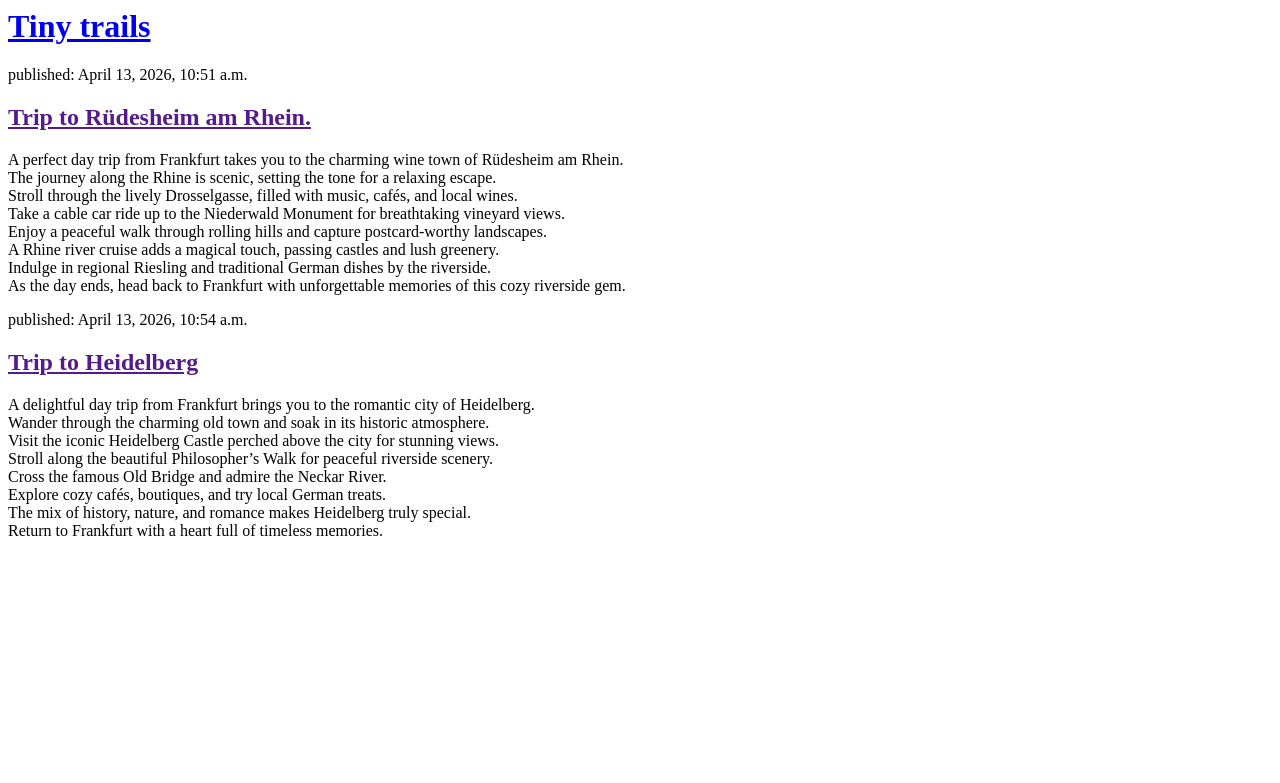
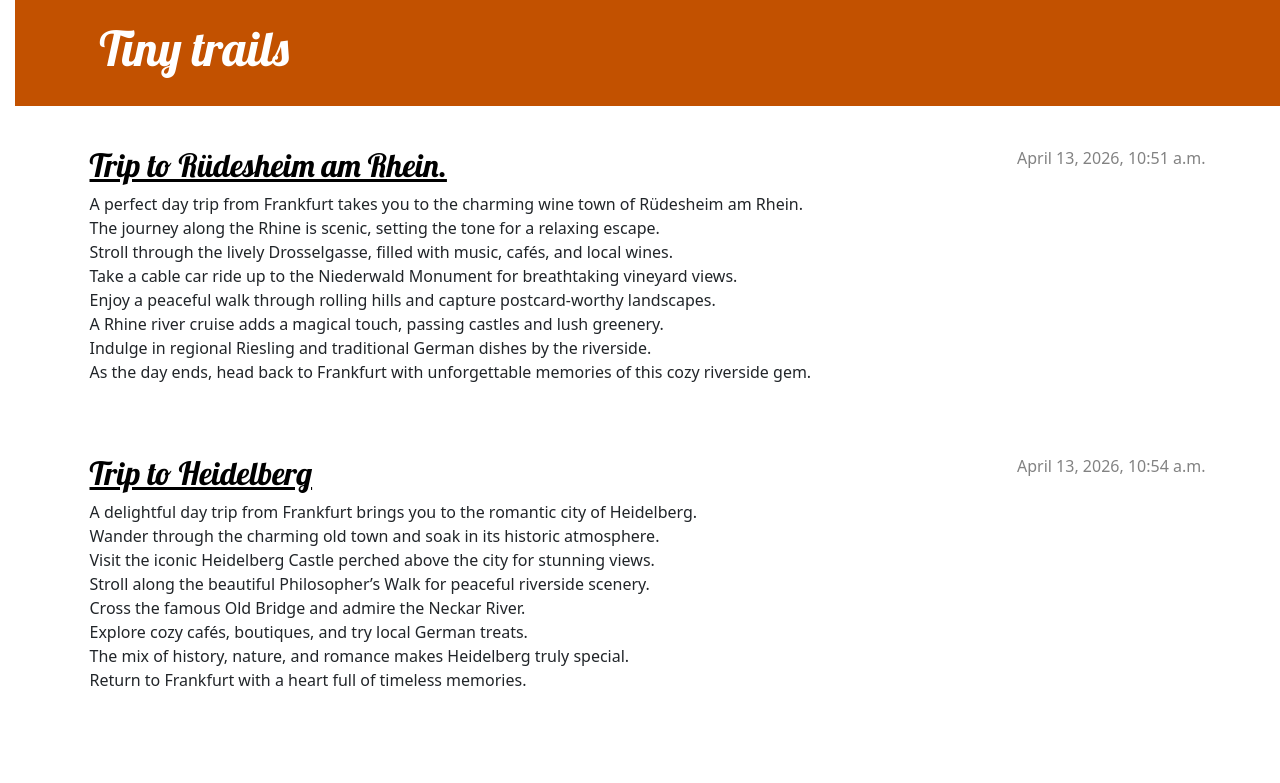
Before and after one commit to maitri128/my-first-blog, a Django app: page / in a window 1280 px wide. Shown: the top 783 px of the page. Run offline with Django 5.2, Linux system fonts and the light colour scheme; data comes from the database, SQL or seed files in the repository; both versions use the stored data as it was after the commit.

Commit message:
Added view and template for detailed blog post as well as CSS for the site.

```diff
--- /dev/null
+++ b/blog/static/css/blog.css
@@ -0,0 +1,81 @@
+h1 a, h2 a {
+    color: #cf0a38;
+}
+body {
+    padding-left: 15px;
+}
+h1 a, h2 a {
+    color: #cf0a38;
+    font-family: 'Lobster';
+}
+.page-header {
+    background-color: #C25100;
+    margin-top: 0;
+    margin-bottom: 40px;
+    padding: 20px 20px 20px 40px;
+}
+
+.page-header h1,
+.page-header h1 a,
+.page-header h1 a:visited,
+.page-header h1 a:active {
+    color: #ffffff;
+    font-size: 36pt;
+    text-decoration: none;
+}
+
+h1,
+h2,
+h3,
+h4 {
+    font-family: 'Lobster', cursive;
+}
+
+.date {
+    color: #828282;
+}
+
+.save {
+    float: right;
+}
+
+.post-form textarea,
+.post-form input {
+    width: 100%;
+}
+
+.top-menu,
+.top-menu:hover,
+.top-menu:visited {
+    color: #ffffff;
+    float: right;
+    font-size: 26pt;
+    margin-right: 20px;
+}
+
+.post {
+    margin-bottom: 70px;
+}
+
+.post h2 a,
+.post h2 a:visited {
+    color: #000000;
+}
+
+.post > .date,
+.post > .actions {
+    float: right;
+}
+
+.btn-secondary,
+.btn-secondary:visited {
+    color: #C25100;
+    background: none;
+    border-color: #C25100;
+    margin-left: 15px;
+}
+
+.btn-secondary:hover {
+    color: #FFFFFF;
+    background-color: #C25100;
+}
--- /dev/null
+++ b/blog/templates/blog/base.html
@@ -0,0 +1,25 @@
+{% load static %}
+<!DOCTYPE html>
+<html>
+    <head>
+        <title>Tiny trails</title>
+        <link rel="stylesheet" href="https://cdn.jsdelivr.net/npm/bootstrap@5.3.3/dist/css/bootstrap.min.css" integrity="sha384-QWTKZyjpPEjISv5WaRU9OFeRpok6YctnYmDr5pNlyT2bRjXh0JMhjY6hW+ALEwIH" crossorigin="anonymous">
+        <link rel="stylesheet" href="https://fonts.googleapis.com/css?family=Lobster&subset=latin,latin-ext">
+        <link rel="stylesheet" href="{% static 'css/blog.css' %}">
+    </head>
+    <body>
+    <header class="page-header">
+      <div class="container">
+          <h1><a href="/">Tiny trails</a></h1>
+      </div>
+    </header>
+    <main class="container">
+        <div class="row">
+            <div class="col">
+            {% block content %}
+            {% endblock %}
+            </div>
+        </div>
+    </main>
+    </body>
+</html>
--- a/blog/templates/blog/post_list.html
+++ b/blog/templates/blog/post_list.html
@@ -1,12 +1,28 @@
-
-<header>
-    <h1><a href="/">Tiny trails</a></h1>
+{% extends 'blog/base.html' %}
+{% load static %}
+<link rel="stylesheet" href="https://cdn.jsdelivr.net/npm/bootstrap@5.3.3/dist/css/bootstrap.min.css" integrity="sha384-QWTKZyjpPEjISv5WaRU9OFeRpok6YctnYmDr5pNlyT2bRjXh0JMhjY6hW+ALEwIH" crossorigin="anonymous">
+<header class="page-header">
+    <div class="container">
+        <h1><a href="/">Tiny trails</a></h1>
+    </div>
+    <link rel="stylesheet" href="{% static 'css/blog.css' %}">
+    <link rel="stylesheet" href="https://fonts.googleapis.com/css?family=Lobster&subset=latin,latin-ext">
 </header>
 
-{% for post in posts %}
-    <article>
-        <time>published: {{ post.published_date }}</time>
-        <h2><a href="">{{ post.title }}</a></h2>
-        <p>{{ post.text|linebreaksbr }}</p>
-    </article>
-{% endfor %}
+<main class="container">
+    <div class="row">
+        <div class="col">
+            {% block content %}
+            {% for post in posts %}
+                <article class="post">
+                    <time class="date">
+                        {{ post.published_date }}
+                    </time>
+                    <h2><a href="{% url 'post_detail' pk=post.pk %}">{{ post.title }}</a></h2>
+                    <p>{{ post.text|linebreaksbr }}</p>
+                </article>
+            {% endfor %}
+            {% endblock %}
+        </div>
+    </div>
+</main>
--- a/blog/urls.py
+++ b/blog/urls.py
@@ -1,5 +1,7 @@
 from django.urls import path
 from . import views
+
 urlpatterns = [
     path('', views.post_list, name='post_list'),
+    path('post/<int:pk>/', views.post_detail, name='post_detail'),
 ]
--- a/blog/views.py
+++ b/blog/views.py
@@ -5,3 +5,8 @@ from .models import Post
 def post_list(request):
     posts = Post.objects.filter(published_date__lte=timezone.now()).order_by('published_date')
     return render(request, 'blog/post_list.html', {'posts': posts})
+    Post.objects.get(pk=pk)
+from django.shortcuts import render, get_object_or_404
+def post_detail(request, pk):
+    post = get_object_or_404(Post, pk=pk)
+    return render(request, 'blog/post_detail.html', {'post': post})
```
Also changed, not shown: blog/templates/blog/post_detail.html (added, +13 -0 lines), db.sqlite3.
